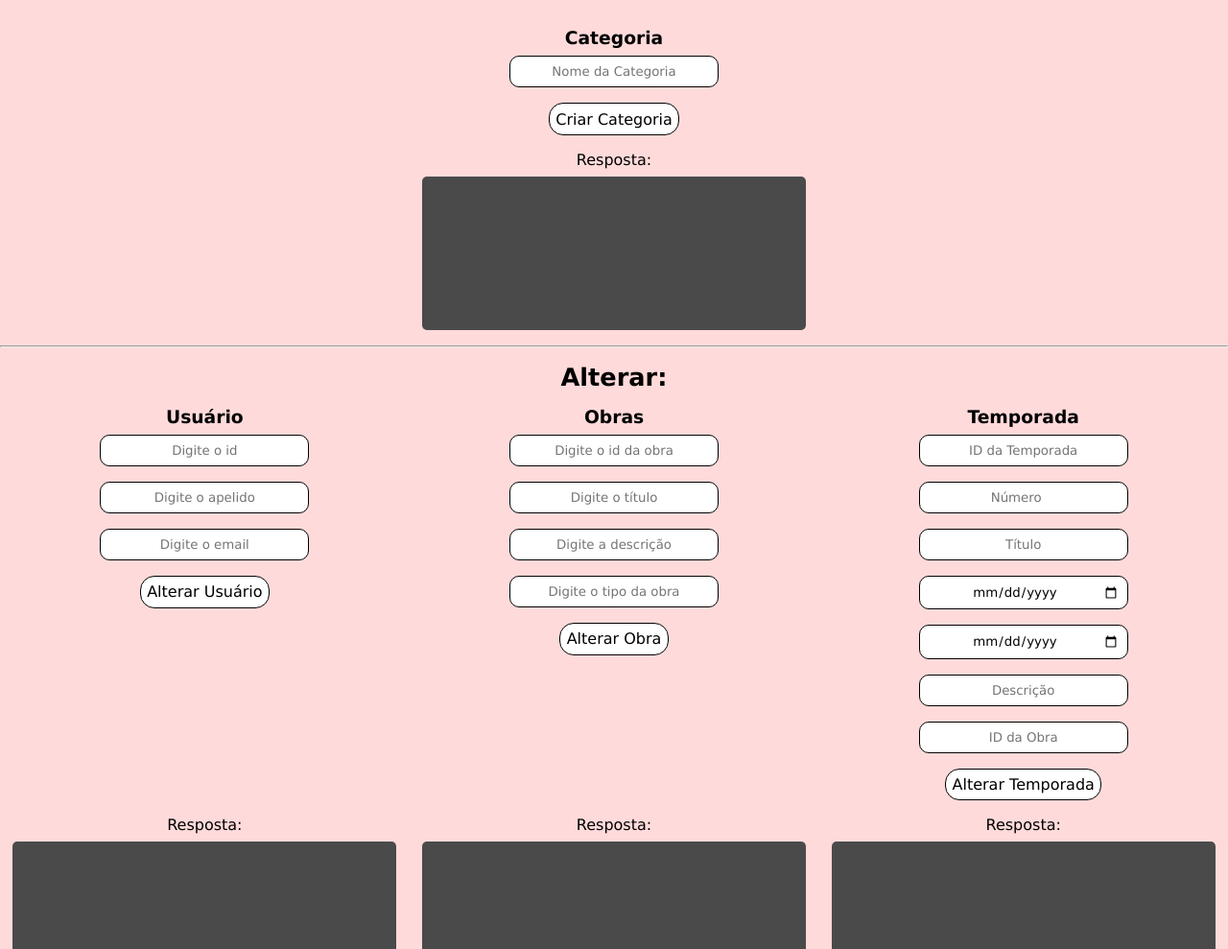
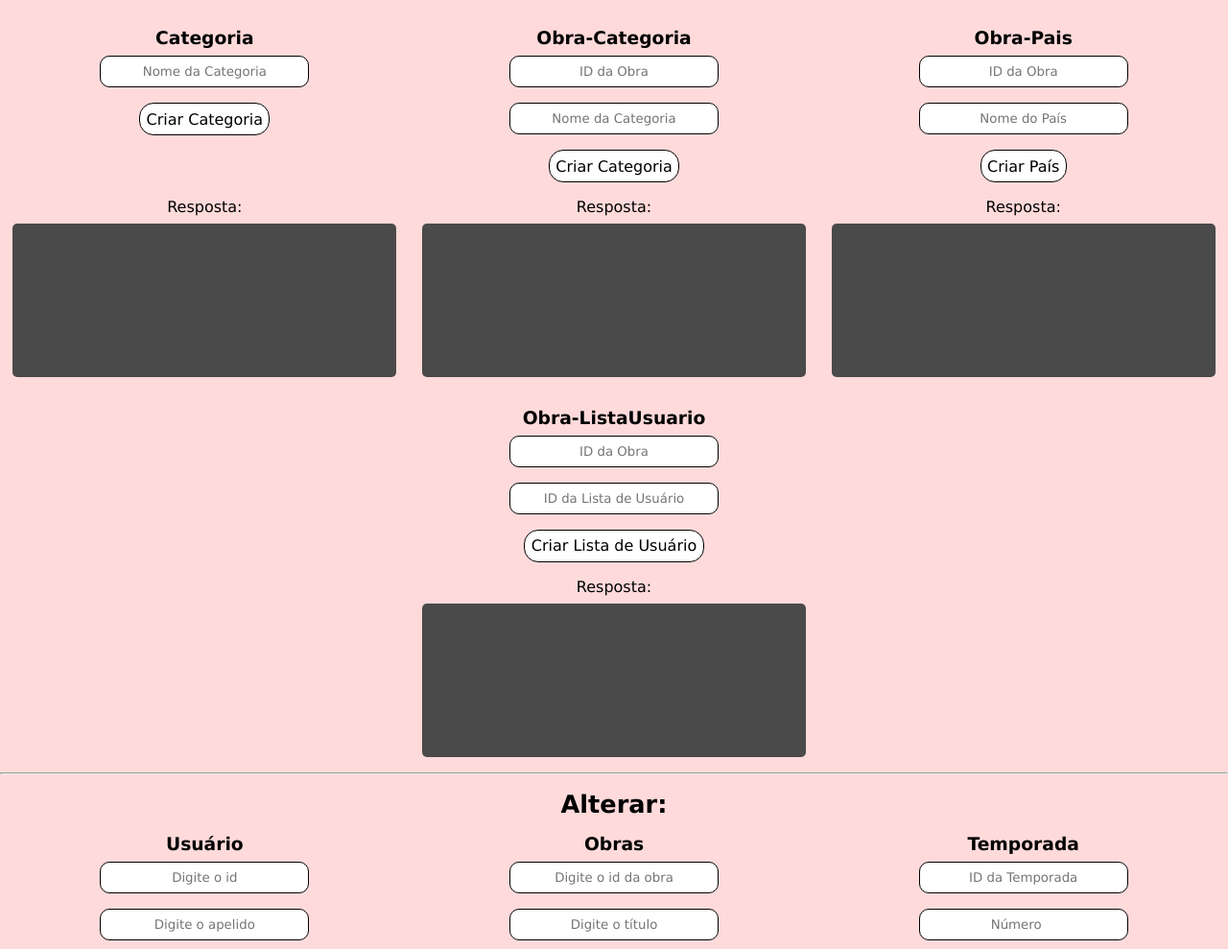
Before and after one commit to Renan-Mochizuki/APIVeredictum, a website: page public/index.html in a window 1280 px wide. Shown: the part 3000-3989 px from the top of the page at 96% size. Drawn offline with Linux system fonts and the light colour scheme.

Commit message:
Adicionando inserir associativas ao html

```diff
--- a/public/index.html
+++ b/public/index.html
@@ -284,6 +284,48 @@
             <h3>Categoria</h3>
             <input type="text" data-field="nome" placeholder="Nome da Categoria" />
             <button data-route="/categorias" data-method="post" data-fields="nome">Criar Categoria</button>
+          </div>
+          <div class="subbox">
+            <p>Resposta:</p>
+            <div class="responseArea"></div>
+          </div>
+        </div>
+
+        <!-- Inserir Obra-Categoria -->
+        <div class="buttons">
+          <div class="subbox">
+            <h3>Obra-Categoria</h3>
+            <input type="text" data-field="obraId" placeholder="ID da Obra" />
+            <input type="text" data-field="categoriaId" placeholder="Nome da Categoria" />
+            <button data-route="/obrascategorias" data-method="post" data-fields="obraId,categoriaId">Criar Categoria</button>
+          </div>
+          <div class="subbox">
+            <p>Resposta:</p>
+            <div class="responseArea"></div>
+          </div>
+        </div>
+
+        <!-- Inserir Obra-Pais -->
+        <div class="buttons">
+          <div class="subbox">
+            <h3>Obra-Pais</h3>
+            <input type="text" data-field="obraId" placeholder="ID da Obra" />
+            <input type="text" data-field="paisId" placeholder="Nome do País" />
+            <button data-route="/obraspaises" data-method="post" data-fields="obraId,paisId">Criar País</button>
+          </div>
+          <div class="subbox">
+            <p>Resposta:</p>
+            <div class="responseArea"></div>
+          </div>
+        </div>
+
+        <!-- Inserir Obra-ListaUsuario -->
+        <div class="buttons">
+          <div class="subbox">
+            <h3>Obra-ListaUsuario</h3>
+            <input type="text" data-field="obraId" placeholder="ID da Obra" />
+            <input type="text" data-field="listaUsuarioId" placeholder="ID da Lista de Usuário" />
+            <button data-route="/obraslistasusuario" data-method="post" data-fields="obraId,listaUsuarioId">Criar Lista de Usuário</button>
           </div>
           <div class="subbox">
             <p>Resposta:</p>
@@ -611,7 +653,6 @@
     <div class="box">
       <h2 class="title">Excluir Associativas sem PKs:</h2>
       <div class="boxarea">
-
         <!-- Excluir Obra-Categoria -->
         <div class="buttons">
           <div class="subbox">
```
